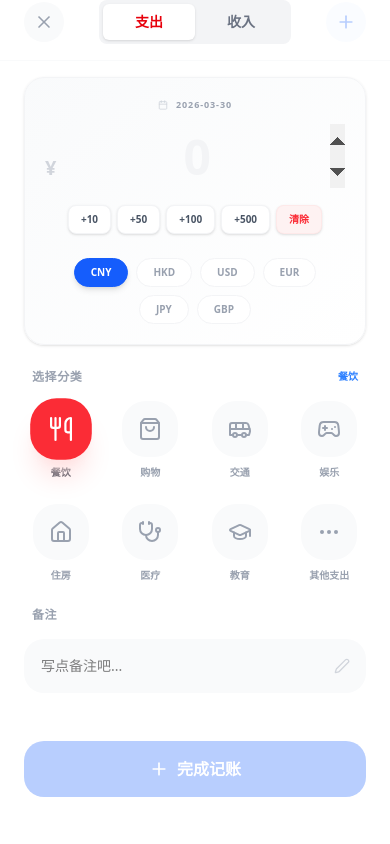
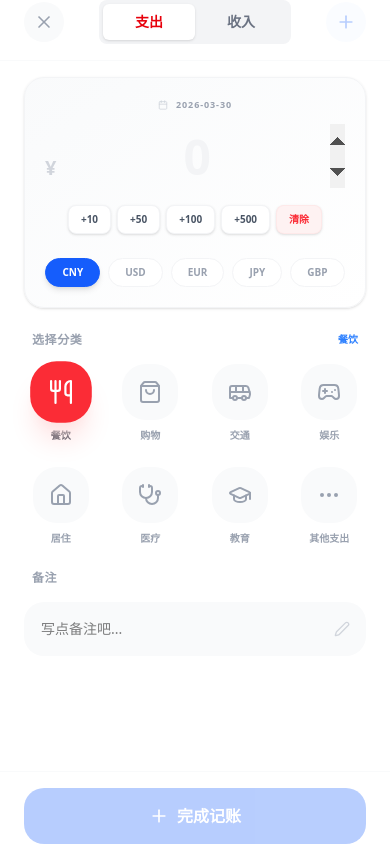
Before and after one commit to sufuwang/iMoney, a React (Vite) app: page / in a window 390 px wide. Both pictures are taken after a click on the button 338 px from the left and 704 px from the top of the page. Built offline with nearby package versions, Linux system fonts and the light colour scheme.

Commit message:
fix: notify in mobile

```diff
--- a/src/App.tsx
+++ b/src/App.tsx
@@ -260,8 +260,6 @@ export default function App() {
   const [lastReminderDate, setLastReminderDate] = useState(() => localStorage.getItem('imoney_last_reminder_date') || '');
   const [backupPath, setBackupPath] = useState(() => localStorage.getItem('imoney_backup_path') || '');
   const [lastBackupTime, setLastBackupTime] = useState(() => localStorage.getItem('imoney_last_backup_time') || '');
-  const [showToast, setShowToast] = useState(false);
-  const [toastMessage, setToastMessage] = useState('');
 
   const [currencyConfigs, setCurrencyConfigs] = useState<CurrencyConfig[]>(() => {
     const saved = localStorage.getItem('imoney_currency_configs');
@@ -366,22 +364,25 @@ export default function App() {
       if (Notification.permission === "granted") {
         try {
           new Notification(title, { body, icon: '32x32.png' });
+          return;
         } catch (e) {
           console.error("Web notification failed", e);
         }
       } else if (Notification.permission !== "denied") {
-        Notification.requestPermission();
-      }
-    }
-
-    // Fallback to Toast UI
-    showToastUI(body);
-  };
-
-  const showToastUI = (message: string) => {
-    setToastMessage(message);
-    setShowToast(true);
-    setTimeout(() => setShowToast(false), 5000);
+        const permission = await Notification.requestPermission();
+        if (permission === "granted") {
+          try {
+            new Notification(title, { body, icon: '32x32.png' });
+            return;
+          } catch (e) {
+            console.error("Web notification failed", e);
+          }
+        }
+      }
+    }
+
+    // Fallback to System Alert (as requested: "全部采用系统弹窗")
+    window.alert(`${title}: ${body}`);
   };
 
   const displayToast = (message: string) => {
@@ -1839,8 +1840,10 @@ export default function App() {
               )}
 
               <div className="p-4 flex items-center justify-between hover:bg-red-50 cursor-pointer transition-colors group" onClick={() => {
+                if (window.confirm("确定要清空所有记录吗？此操作不可撤销。")) {
                   setTransactions([]);
                   notify("iMoney", "所有记录已清空！");
+                }
               }}>
                 <div className="flex items-center gap-3">
                   <div className="w-8 h-8 bg-red-50 text-red-600 rounded-lg flex items-center justify-center">
@@ -1882,31 +1885,6 @@ export default function App() {
         <TabButton active={activeTab === 'settings'} icon={SettingsIcon} label="设置" onClick={() => setActiveTab('settings')} />
       </nav>
 
-      {/* In-app Toast Notification */}
-      <AnimatePresence>
-        {showToast && (
-          <motion.div
-            initial={{ opacity: 0, y: -50, scale: 0.9 }}
-            animate={{ opacity: 1, y: 20, scale: 1 }}
-            exit={{ opacity: 0, y: -50, scale: 0.9 }}
-            className="fixed top-[calc(1rem+var(--spacing-safe-top))] left-6 right-6 z-[100] flex justify-center"
-          >
-            <div className="bg-gray-900/90 backdrop-blur-md text-white px-6 py-4 rounded-xl shadow-2xl border border-white/10 flex items-center gap-3 max-w-md w-full">
-              <div className="w-10 h-10 bg-blue-500 rounded-lg flex items-center justify-center shrink-0">
-                <Bell size={20} className="text-white" />
-              </div>
-              <div className="flex-1">
-                <div className="text-xs font-bold text-blue-400 mb-0.5">记账提醒</div>
-                <div className="text-sm font-medium leading-tight">{toastMessage}</div>
-              </div>
-              <button onClick={() => setShowToast(false)} className="text-gray-400 hover:text-white p-1">
-                <X size={18} />
-              </button>
-            </div>
-          </motion.div>
-        )}
-      </AnimatePresence>
-
       {/* Add/Edit Transaction Modal */}
       <AnimatePresence>
         {isAdding && (
@@ -2066,14 +2044,18 @@ export default function App() {
                 </div>
               </div>
 
-              <div className="pt-6 pb-12">
+            </div>
+
+            <footer className="px-6 pt-4 pb-safe border-t border-gray-50 bg-white shrink-0">
               {editingTransaction ? (
                 <div className="grid grid-cols-2 gap-4">
                   <button
                     onClick={() => {
+                      if (window.confirm("确定要删除这条记录吗？")) {
                         deleteTransaction(editingTransaction.id);
                         setIsAdding(false);
                         setEditingTransaction(null);
+                      }
                     }}
                     className="flex items-center justify-center gap-2 text-red-500 font-bold py-3.5 rounded-xl bg-red-50 active:scale-95 transition-all"
                   >
@@ -2097,8 +2079,7 @@ export default function App() {
                   <span>完成记账</span>
                 </button>
               )}
-              </div>
-            </div>
+            </footer>
           </motion.div>
         )}
       </AnimatePresence>
--- a/src/types.ts
+++ b/src/types.ts
@@ -1,62 +1,61 @@
-export type TransactionType = 'income' | 'expense';
-export type Currency = 'CNY' | 'HKD' | 'USD' | 'EUR' | 'JPY' | 'GBP';
+export type TransactionType = 'expense' | 'income';
+
+export interface Category {
+  id: string;
+  name: string;
+  icon: string;
+  type: TransactionType;
+  color: string;
+}
+
+export interface Transaction {
+  id: string;
+  amount: number;
+  type: TransactionType;
+  category: string;
+  note: string;
+  date: string;
+  currency: string;
+}
+
+export type Currency = 'CNY' | 'USD' | 'EUR' | 'JPY' | 'GBP';
 
 export interface CurrencyConfig {
   code: Currency;
   symbol: string;
-  rate: number; // Rate relative to base currency (CNY)
+  name: string;
+  rate: number;
   enabled: boolean;
 }
 
-export const DEFAULT_CURRENCY_CONFIGS: CurrencyConfig[] = [
-  { code: 'CNY', symbol: '¥', rate: 1, enabled: true },
-  { code: 'HKD', symbol: 'HK$', rate: 0.92, enabled: true },
-  { code: 'USD', symbol: '$', rate: 7.2, enabled: true },
-  { code: 'EUR', symbol: '€', rate: 7.8, enabled: true },
-  { code: 'JPY', symbol: '¥', rate: 0.048, enabled: true },
-  { code: 'GBP', symbol: '£', rate: 9.1, enabled: true },
-];
-
-export const CURRENCY_SYMBOLS: Record<Currency, string> = {
+export const CURRENCY_SYMBOLS: Record<string, string> = {
   CNY: '¥',
-  HKD: 'HK$',
   USD: '$',
   EUR: '€',
   JPY: '¥',
   GBP: '£',
 };
 
-export interface Transaction {
-  id: string;
-  type: TransactionType;
-  amount: number;
-  currency: Currency;
-  category: string;
-  date: string; // ISO string
-  note?: string;
-}
-
-export interface Category {
-  id: string;
-  name: string;
-  icon: string;
-  type: TransactionType;
-}
+export const DEFAULT_CURRENCY_CONFIGS: CurrencyConfig[] = [
+  { code: 'CNY', symbol: '¥', name: '人民币', rate: 1, enabled: true },
+  { code: 'USD', symbol: '$', name: '美元', rate: 7.2, enabled: true },
+  { code: 'EUR', symbol: '€', name: '欧元', rate: 7.8, enabled: true },
+  { code: 'JPY', symbol: '¥', name: '日元', rate: 0.048, enabled: true },
+  { code: 'GBP', symbol: '£', name: '英镑', rate: 9.1, enabled: true },
+];
 
 export const CATEGORIES: Category[] = [
-  // Expenses
-  { id: 'food', name: '餐饮', icon: 'Utensils', type: 'expense' },
-  { id: 'shopping', name: '购物', icon: 'ShoppingBag', type: 'expense' },
-  { id: 'transport', name: '交通', icon: 'Bus', type: 'expense' },
-  { id: 'entertainment', name: '娱乐', icon: 'Gamepad2', type: 'expense' },
-  { id: 'housing', name: '住房', icon: 'Home', type: 'expense' },
-  { id: 'medical', name: '医疗', icon: 'Stethoscope', type: 'expense' },
-  { id: 'education', name: '教育', icon: 'GraduationCap', type: 'expense' },
-  { id: 'other_exp', name: '其他支出', icon: 'MoreHorizontal', type: 'expense' },
-  // Income
-  { id: 'salary', name: '工资', icon: 'Wallet', type: 'income' },
-  { id: 'bonus', name: '奖金', icon: 'Gift', type: 'income' },
-  { id: 'investment', name: '投资', icon: 'TrendingUp', type: 'income' },
-  { id: 'part_time', name: '兼职', icon: 'Clock', type: 'income' },
-  { id: 'other_inc', name: '其他收入', icon: 'PlusCircle', type: 'income' },
+  { id: 'food', name: '餐饮', icon: 'Utensils', type: 'expense', color: 'bg-orange-500' },
+  { id: 'shopping', name: '购物', icon: 'ShoppingBag', type: 'expense', color: 'bg-pink-500' },
+  { id: 'transport', name: '交通', icon: 'Bus', type: 'expense', color: 'bg-blue-500' },
+  { id: 'entertainment', name: '娱乐', icon: 'Gamepad2', type: 'expense', color: 'bg-purple-500' },
+  { id: 'housing', name: '居住', icon: 'Home', type: 'expense', color: 'bg-indigo-500' },
+  { id: 'medical', name: '医疗', icon: 'Stethoscope', type: 'expense', color: 'bg-red-500' },
+  { id: 'education', name: '教育', icon: 'GraduationCap', type: 'expense', color: 'bg-cyan-500' },
+  { id: 'other_expense', name: '其他支出', icon: 'MoreHorizontal', type: 'expense', color: 'bg-gray-500' },
+  { id: 'salary', name: '工资', icon: 'Wallet', type: 'income', color: 'bg-green-500' },
+  { id: 'bonus', name: '奖金', icon: 'Gift', type: 'income', color: 'bg-yellow-500' },
+  { id: 'investment', name: '投资', icon: 'TrendingUp', type: 'income', color: 'bg-emerald-500' },
+  { id: 'part_time', name: '兼职', icon: 'Clock', type: 'income', color: 'bg-lime-500' },
+  { id: 'other_income', name: '其他收入', icon: 'PlusCircle', type: 'income', color: 'bg-teal-500' },
 ];
```
Lines whose indentation alone changed are shown as unchanged.
